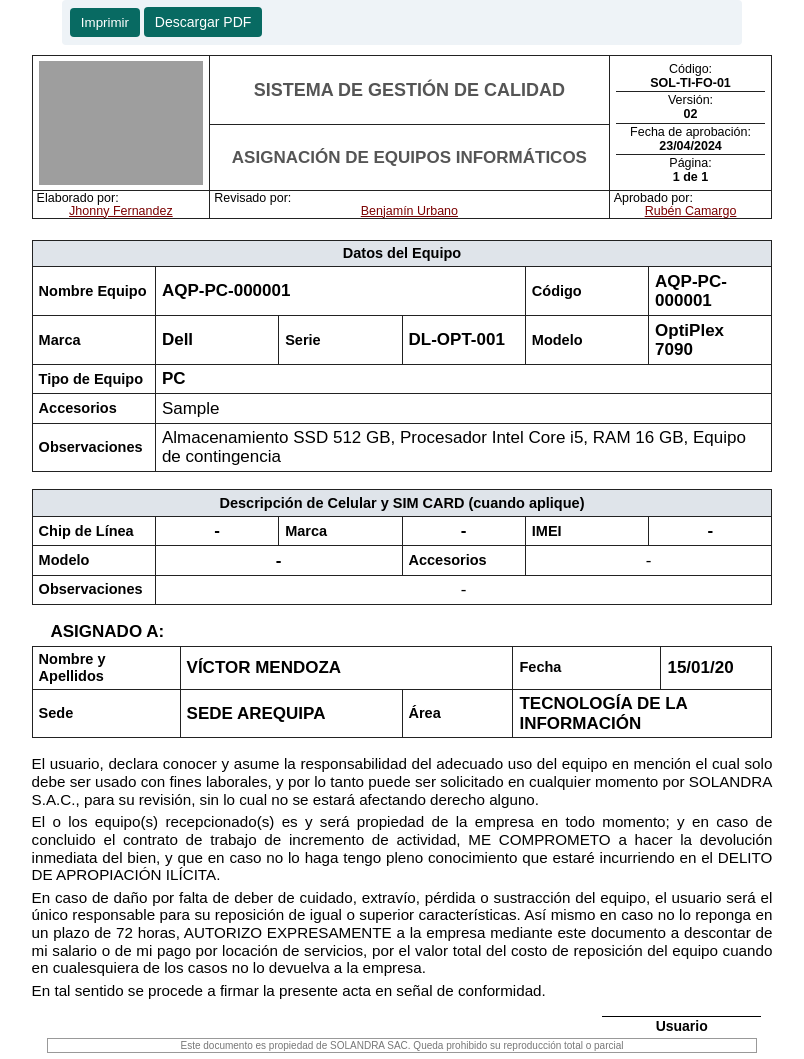
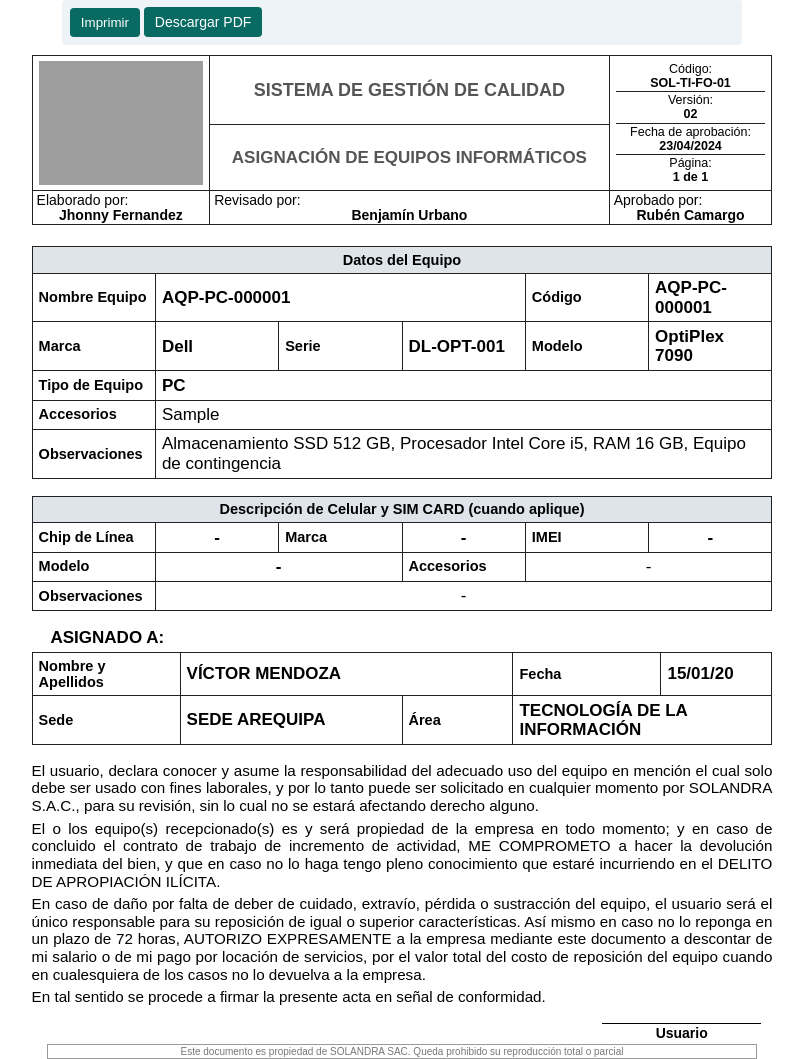
Before and after one commit to milagrosmmms23-bit/sigati_solandra, a PHP site: page /sigati_solandra/public/assignments/1/print in a window 1280 px wide. Shown: the whole page, without its empty margins (238-1042 px from the left). Run offline with PHP 8.4, Linux system fonts and the light colour scheme; a user stored in the database is signed in; data comes from the database, SQL or seed files in the repository; tables that the repository leaves empty hold one stand-in row (values such as "Sample post"); grey boxes are pictures that could not be loaded.

Commit message:
Ajusta firmas del encabezado a negro

```diff
--- a/app/Views/print.php
+++ b/app/Views/print.php
@@ -111,8 +111,8 @@ body{font-family:Arial,DejaVu Sans,sans-serif;color:#000;font-size:14px;margin:0
 .quality-meta{width:22%;font-size:12.5px;padding:0;line-height:0.98;text-align:center}
 .quality-meta div{border-bottom:1px solid #222;padding:1px 4px;text-align:center}
 .quality-meta div:last-child{border-bottom:0}
-.quality-sign td{font-size:12.5px;height:auto;line-height:1;vertical-align:bottom;padding:1px 4px}
-.quality-sign span{display:block;color:#7b0000;text-decoration:underline;text-align:center}
+.quality-sign td{font-size:14px;height:auto;line-height:1.05;vertical-align:bottom;padding:2px 4px;color:#000}
+.quality-sign span{display:block;color:#000;text-decoration:none;text-align:center;font-weight:bold}
 .section-title{background:#dfe4ea;text-align:center;font-weight:bold;font-size:14.5px}
 .field-label{font-weight:bold;width:20%;font-size:14.5px}
 .field-value{font-weight:bold}
--- a/app/Views/print_layout.php
+++ b/app/Views/print_layout.php
@@ -20,8 +20,8 @@ body{font-family:Arial,DejaVu Sans,sans-serif;color:#000;font-size:14px;margin:0
 .quality-meta{width:22%;font-size:12.5px;padding:0;line-height:0.98;text-align:center}
 .quality-meta div{border-bottom:1px solid #222;padding:1px 4px;text-align:center}
 .quality-meta div:last-child{border-bottom:0}
-.quality-sign td{font-size:12.5px;height:auto;line-height:1;vertical-align:bottom;padding:1px 4px}
-.quality-sign span{display:block;color:#7b0000;text-decoration:underline;text-align:center}
+.quality-sign td{font-size:14px;height:auto;line-height:1.05;vertical-align:bottom;padding:2px 4px;color:#000}
+.quality-sign span{display:block;color:#000;text-decoration:none;text-align:center;font-weight:bold}
 .section-title{background:#dfe4ea;text-align:center;font-weight:bold;font-size:14.5px}
 .field-label{font-weight:bold;width:20%;font-size:14.5px}
 .field-value{font-weight:bold}
```
